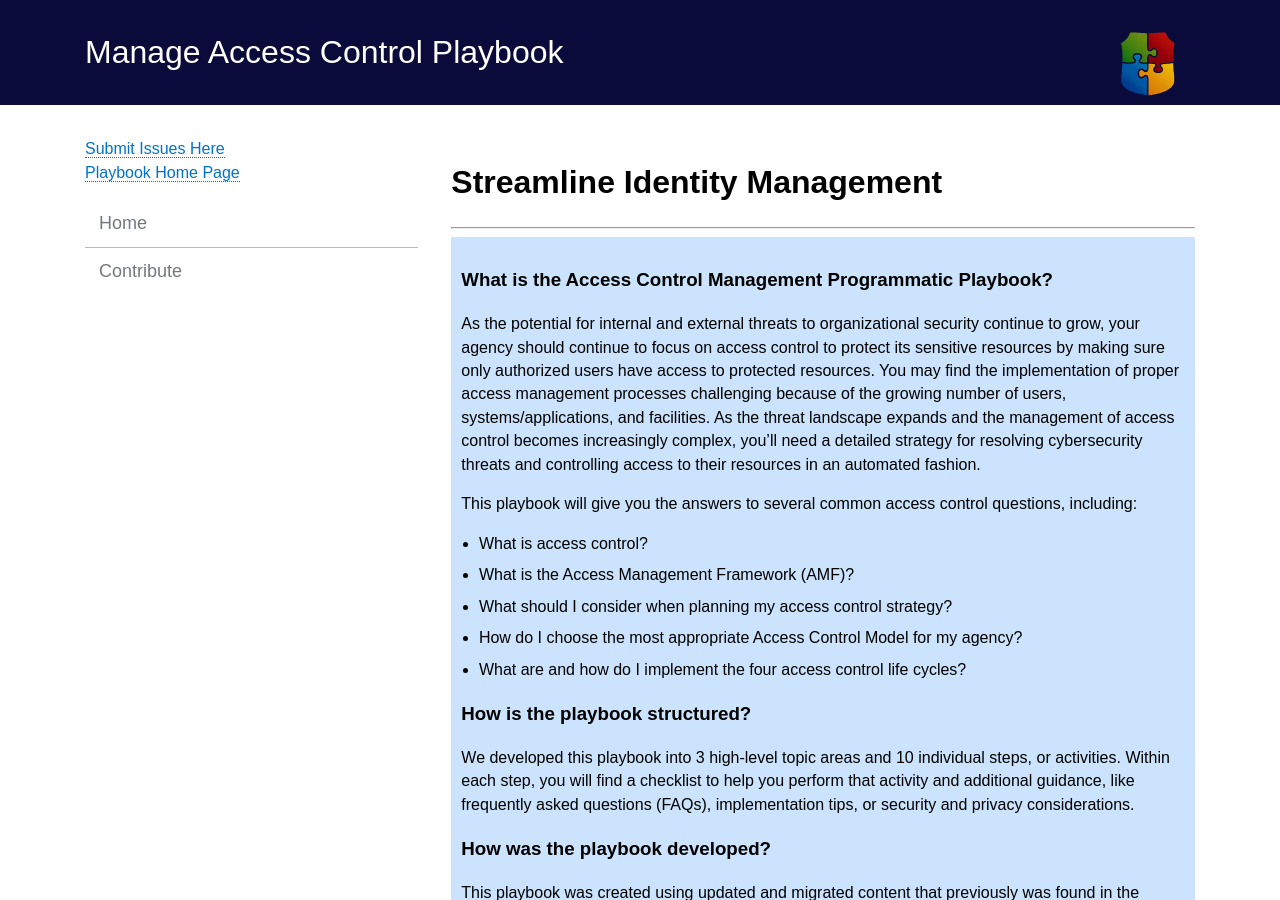
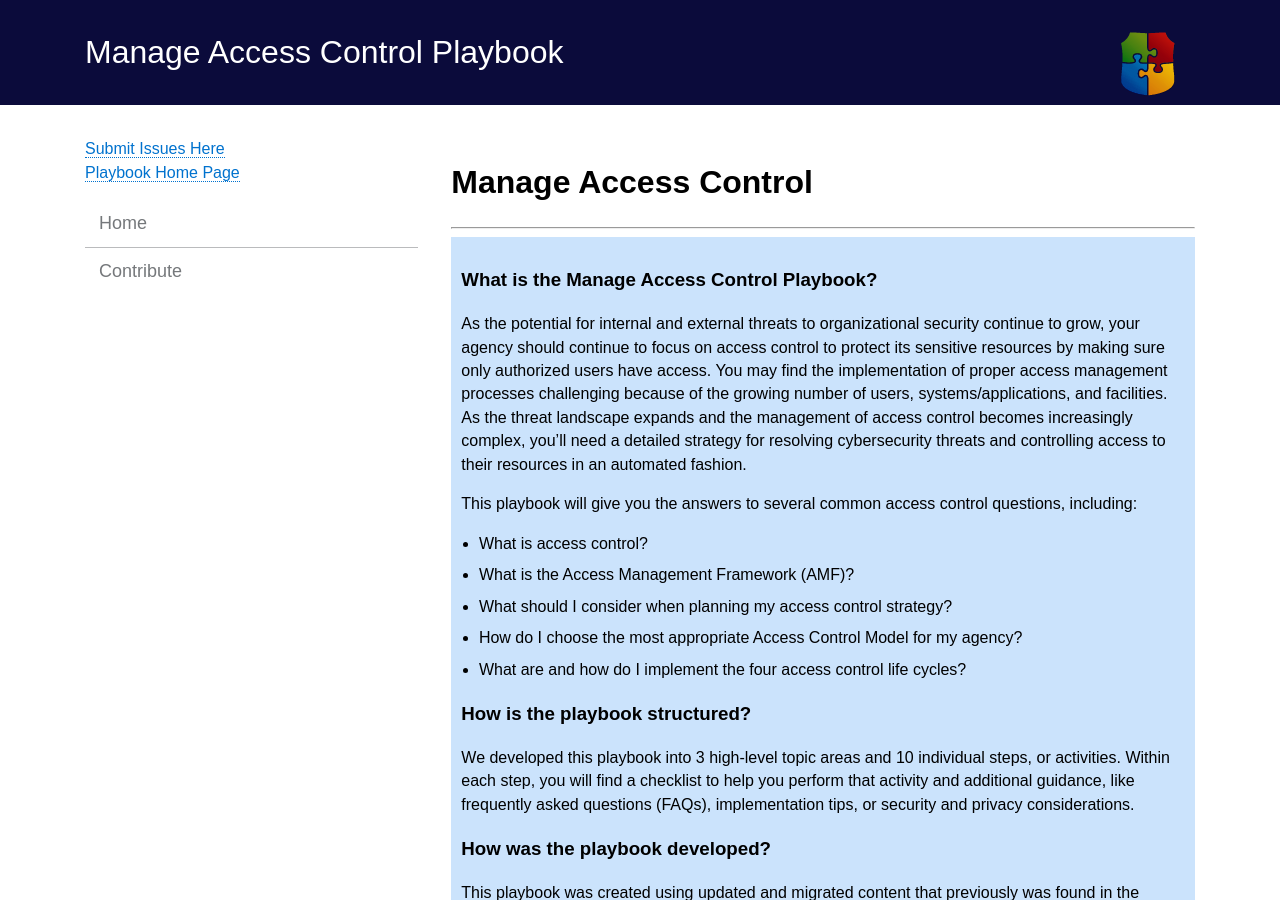
Before and after one commit to bnbuckler/ficam-access, a Jekyll site: the page built from index.html, in a window 1280 px wide and 900 px high. Built offline with Jekyll 4.4.1, drawn with Linux system fonts in a browser that asks for light colours; nearby versions of some CDN libraries; some of the changed text lies outside the part shown.

Commit message:
Format Changes and Typos

```diff
--- a/_includes/index.md
+++ b/_includes/index.md
@@ -1,11 +1,11 @@
 <script src="https://use.fontawesome.com/e20c671b68.js"></script>
 
-# Streamline Identity Management
+# Manage Access Control
 ----------------------------------------------------------------
 <div style="background-color: #cbe3fc;color: black;margin: 0px;padding: 10px">
-<h3><span>What is the Access Control Management Programmatic Playbook?</span></h3>
+<h3><span>What is the Manage Access Control Playbook?</span></h3>
 
-<p><span>As the potential for internal and external threats to organizational security continue to grow, your agency should continue to focus on access control to protect its sensitive resources by making sure only authorized users have access to protected resources.  You may find the implementation of proper access management processes challenging because of the growing number of users, systems/applications, and facilities. As the threat landscape expands and the management of access control becomes increasingly complex, you’ll need a detailed strategy for resolving cybersecurity threats and controlling access to their resources in an automated fashion.</span></p>
+<p><span>As the potential for internal and external threats to organizational security continue to grow, your agency should continue to focus on access control to protect its sensitive resources by making sure only authorized users have access.  You may find the implementation of proper access management processes challenging because of the growing number of users, systems/applications, and facilities. As the threat landscape expands and the management of access control becomes increasingly complex, you’ll need a detailed strategy for resolving cybersecurity threats and controlling access to their resources in an automated fashion.</span></p>
 
 <p><span>This playbook will give you the answers to several common access control questions, including:</span></p>
 	<ul>
@@ -132,16 +132,6 @@ After conducting a policy analysis, you should define your agencies access contr
 
 > <i class="fa fa-check-square-o"></i> &nbsp;**Analyze existing tools and technologies.** Lastly, you should perform an analysis on your current tools and technologies that can be used to address the requirements produced during the Policy Analysis, Resource Analysis and Data Analysis processes. Analyzing tools and technologies that are already implemented will allow you create requirements that can help determine if your current assets address the security, access control, and data requirements, identified during requirements planning or if new tools and technologies need to be procured or developed. This can also lead to potential cost savings as it allows your agency to use the current infrastructure before procuring or developing new tools and technologies. If new tools and technologies are needed, you should also calculate return on investment (ROI) to evaluate whether the new tools and technologies should be procured or developed.
 
-<br>
-
-<div style="background-color: #edf1f3;color: black;margin: 10px;padding: 10px">
-
-<h3><span>FAQ</span></h3>
-<p><strong>Are there any tools available to help determine the level of authentication risk associated with my information systems?</strong></p>
-Yes, the eAuthentication Risk and Requirements Assessment (e-RA) tool can be leveraged to assist in determining logical access control risks and appropriate levels of assurance, as defined in M-04-04. e-RA is available on the Federal Government’s identity management website. Additional guidance for conducting overall security risk assessments is provided in FIPS 199.
-
-</div>
-
 
 ## <span style="color: #a61406"><a name="step4"></a>**Step 4: Identify and Assess Your Protected Resources**</span>
 
@@ -181,6 +171,15 @@ For many existing resources, your agency has likely already determined which res
 
 > <i class="fa fa-thumbs-o-up" aria-hidden="true"></i> &nbsp;**Each resource has its own role in your agency’s mission and is subject to potential vulnerabilities and threats.** You must consider how to minimize those vulnerabilities and mitigate threats while maximizing the effective use of the resource and making it available to the appropriate users. As you perform risk assessments of the resources, you’ll be able to identify resource vulnerabilities and the associated risks, and devise solutions to mitigate the risks. The results of this process will determine what other specific elements of the Access Management Framework should be applied during the implementation. This assessment should consist of evaluating how alternative access control models might be applied to the resource, including centrally-controlled enterprise systems and the capabilities of the local resource.
 
+<br>
+
+<div style="background-color: #edf1f3;color: black;margin: 10px;padding: 10px">
+
+<h3><span>FAQ</span></h3>
+<p><strong>Are there any tools available to help determine the level of authentication risk associated with my information systems?</strong></p>
+Yes, the <a href="https://www.idmanagement.gov/IDM/s/article_search_detail?KID=ka1t00000004DfQAAU&Type=Site_Article__kav" target="_blank"> eAuthentication Risk and Requirements Assessment (e-RA) tool </a> can be leveraged to assist in determining logical access control risks and appropriate levels of assurance, as defined in M-04-04. Additional guidance for conducting overall security risk assessments is provided in FIPS 199.
+
+</div>
 
 ## <span style="color: #a61406"><a name="step5"></a>**Step 5: Collect and Organize Resource Information**</span>
 
@@ -378,7 +377,7 @@ There are three main types of data:</span></p>
 
 > <i class="fa fa-check-square-o"></i> &nbsp;**Process and integrate data.** Once data is obtained, you must integrate and possibly format the data so that it can be used to make an access control decision. This processing can include entering data, verifying its authenticity, extracting data into a usable form, or simply importing it from the data source. Processing formats data so that it can be appropriately consumed during an access control decision.
 
-> <i class="fa fa-check-square-o"></i> &nbsp;**Analyze data.**During this phase, you’ll analyze data to capitalize on any opportunities that may require further interpretation of data. This can involve tagging data to make it more useful to a wider array of resources, performing quality assurance practices, or even detecting patterns that can be used in the development of policies that advance access security.
+> <i class="fa fa-check-square-o"></i> &nbsp;**Analyze data.** During this phase, you’ll analyze data to capitalize on any opportunities that may require further interpretation of data. This can involve tagging data to make it more useful to a wider array of resources, performing quality assurance practices, or even detecting patterns that can be used in the development of policies that advance access security.
 
 > <i class="fa fa-check-square-o"></i> &nbsp;**Preserve data.** Data preservation involves the processes and procedures performed to store data for future reuse. During this phase, you’ll store timeframes and establish intervals. Preservation may include the archival of certain data elements for historical purposes. The preservation of data minimizes the amount of duplicative work performed because it eliminates the need to acquire data that’s already stored and/or archived. It also provides additional opportunities to share the stored data with business partners to exercise in their own access control processes, including the real-time retrieval of subject/identity data from authoritative sources.
 
@@ -416,7 +415,7 @@ You should create well-defined, meaningful policies that address the security ne
 
 > <i class="fa fa-check-square-o"></i> &nbsp;**Define the access control policy scope and requirements for a target asset or resource.** The following considerations and inputs influence the access control policy definition process, including but not limited to: environment, users, unauthorized access risks, and existing policies, rules or internal processes that currently govern access to the resource or asset. The purpose of the Policy Definition process is to hone the general access control requirements of the protected resource into specific, well-defined requirements while taking other factors into account, such as federal standards and agency policies.
 
-> <i class="fa fa-check-square-o"></i> &nbsp;**Analyze policy definitions.** During this process, you’ll examine and analyze the policy definition outputs and findings that will help refine or create new access control policies. The analysis of the risks, rules, and inputs discovered is used to determine the authentication token type, the access control model, the relevant authorization model, and the tools used to enforce access. As previously mentioned, the access control model has an effect on every aspect of the Framework and should be selected appropriately. The fact that the access control model is determined during this phase highlights the importance of the Policy Administration Life Cycle.
+> <i class="fa fa-check-square-o"></i> &nbsp;**Analyze policy definitions.** During this process, you’ll examine and analyze the policy definition outputs and findings that will help refine or create new access control policies. The analysis of the risks, rules, and inputs discovered is used to determine the authentication token type, the access control model, the relevant authorization model, and the tools used to enforce access. As previously mentioned, the access control model has an effect on every aspect of the Framework and should be selected appropriately.
 
 > <i class="fa fa-check-square-o"></i> &nbsp;**Create access control policies using access control mechanisms and technology platforms.** During this creation phase, you’ll focus on building access control policies based on the rules, requirements, and designs developed in previous phases. You’ll also need to test use cases to evaluate the efficacy of the policy created are developed during this phase.
 
@@ -433,7 +432,7 @@ You should create well-defined, meaningful policies that address the security ne
 
 </div>
 
-> <i class="fa fa-check-square-o"></i> &nbsp;Evaluate the policy or policies. During this phase you’ll evaluate the policies designed and developed on test assets or resources. The use cases developed during the creation phase are used to independently test how well the requirements are being met. The results of these tests can then be used to improve the policy to validate that defined metrics and goals are being met.
+> <i class="fa fa-check-square-o"></i> &nbsp;**Evaluate the policy or policies.** During this phase you’ll evaluate the policies designed and developed on test assets or resources. The use cases developed during the creation phase are used to independently test how well the requirements are being met. The results of these tests can then be used to improve the policy to validate that defined metrics and goals are being met.
 
 > <i class="fa fa-check-square-o"></i> &nbsp;**Implement and enforce new policies.** During this process, you’ll carry out the new or revised policy on a production physical or logical asset or resource.  Once implemented, the policy can be tested to verify compliance with requirements.
 
```
Also changed, not shown: other parts of _includes/index.md (+1 -1 lines), pages/contribute.md (+1 -1 lines).
